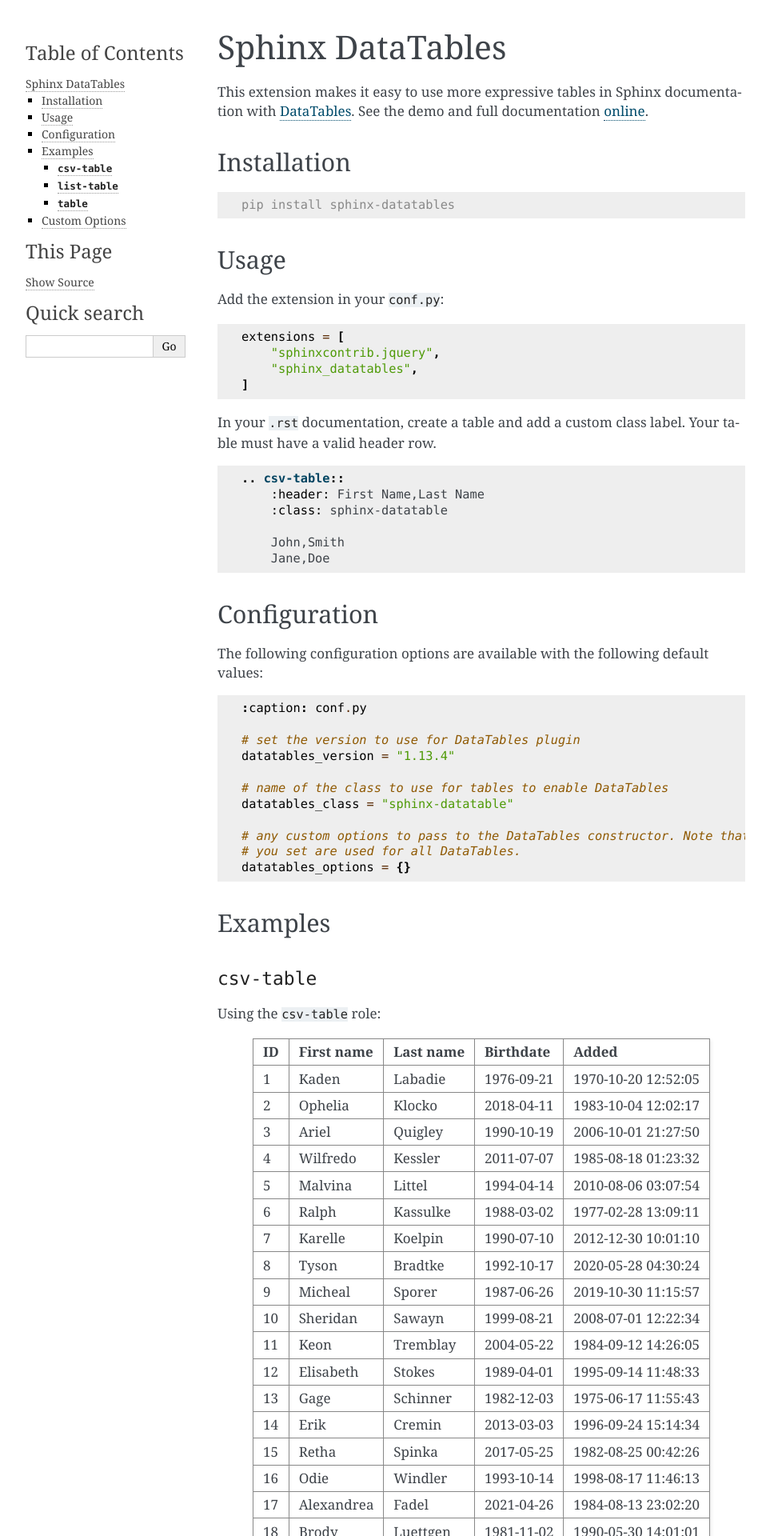
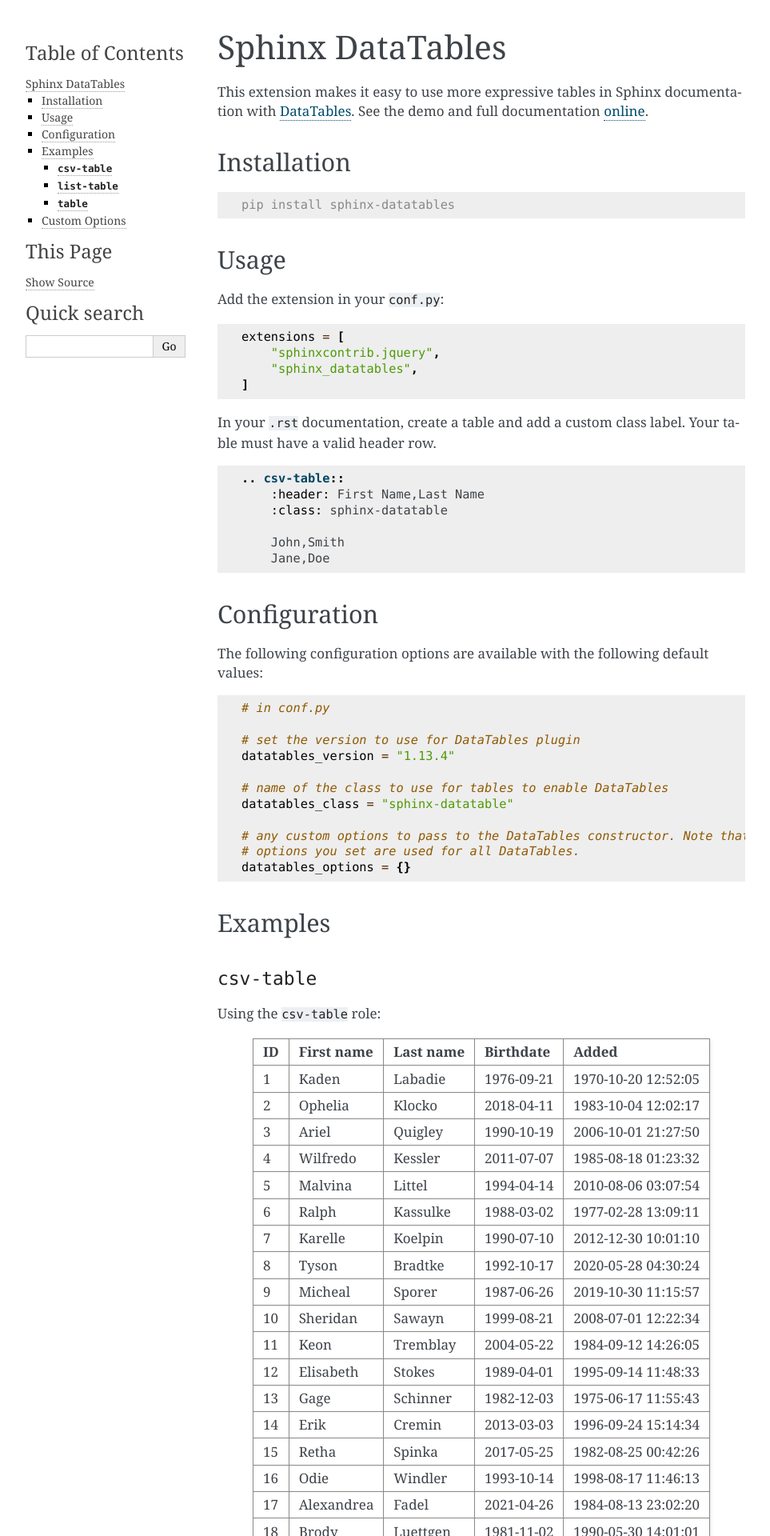
Before and after one commit to sharm294/sphinx-datatables, a Sphinx documentation site: the page built from docs/index.rst, in a window 1280 px wide. Shown: the top 1920 px of the page at 80% size, without its empty margins (148-1111 px from the left). Built offline with Sphinx 7.4.7, drawn with Linux system fonts in a browser that asks for light colours.

Commit message:
Update README
Update docs dependencies

```diff
--- a/README.rst
+++ b/README.rst
@@ -47,7 +47,7 @@
 
 .. code-block:: python
 
-    :caption: conf.py
+    # in conf.py
 
     # set the version to use for DataTables plugin
     datatables_version = "1.13.4"
@@ -55,6 +55,6 @@
     # name of the class to use for tables to enable DataTables
     datatables_class = "sphinx-datatable"
 
-    # any custom options to pass to the DataTables constructor. Note that any options
-    # you set are used for all DataTables.
+    # any custom options to pass to the DataTables constructor. Note that any
+    # options you set are used for all DataTables.
     datatables_options = {}
--- a/docs/conf.py
+++ b/docs/conf.py
@@ -28,6 +28,7 @@
     "sphinx.ext.napoleon",
     "sphinx_datatables",
     "sphinx_toolbox.collapse",
+    "sphinx_copybutton",
 ]
 
 # raise a warning if a cross-reference cannot be found
--- a/pyproject.toml
+++ b/pyproject.toml
@@ -42,7 +42,9 @@
 
 [project.optional-dependencies]
 docs = [
-    "sphinx-toolbox"
+    "sphinx-toolbox",
+    "sphinx-copybutton",
+    "sphinxcontrib-jquery",
 ]
 
 [tool.isort]
```
